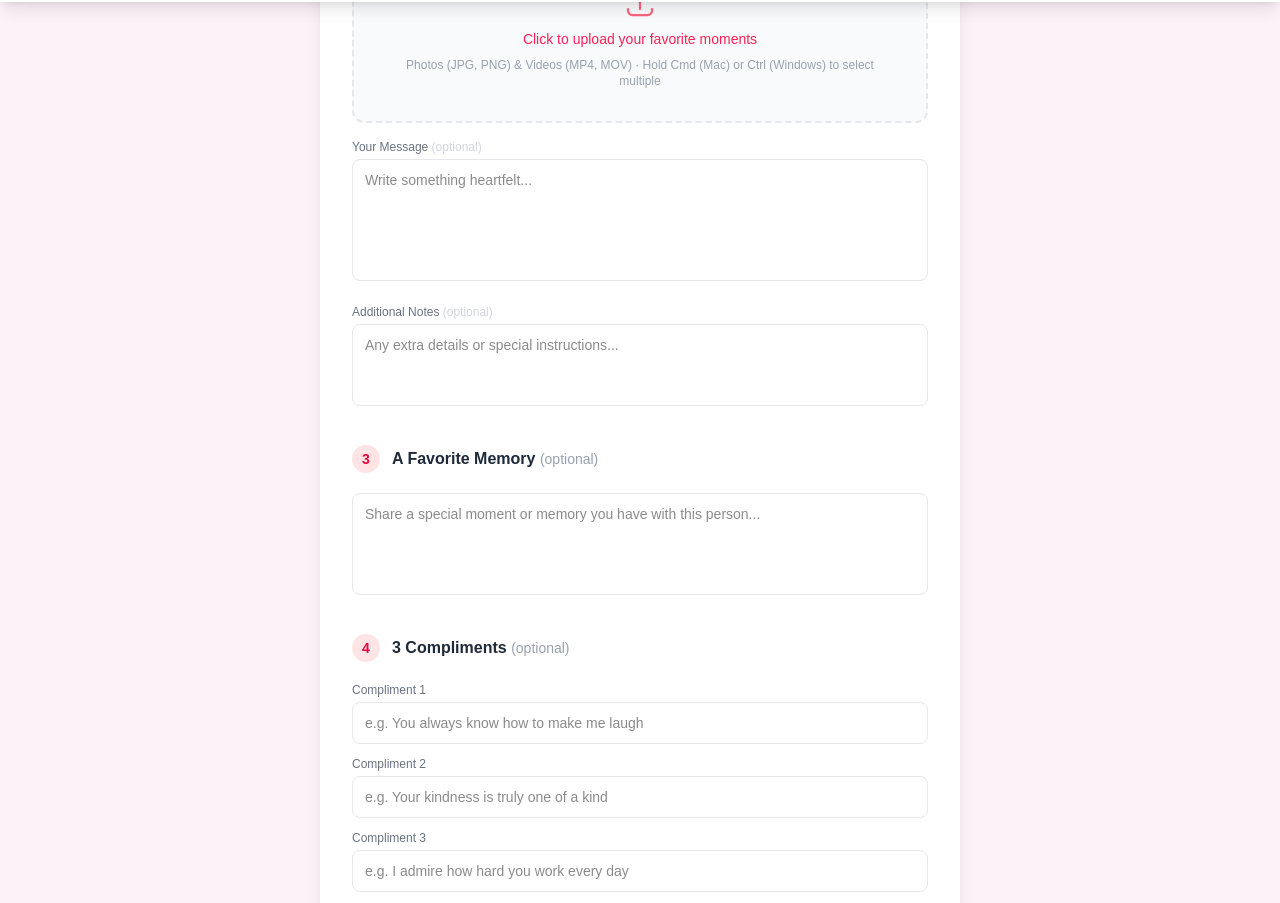
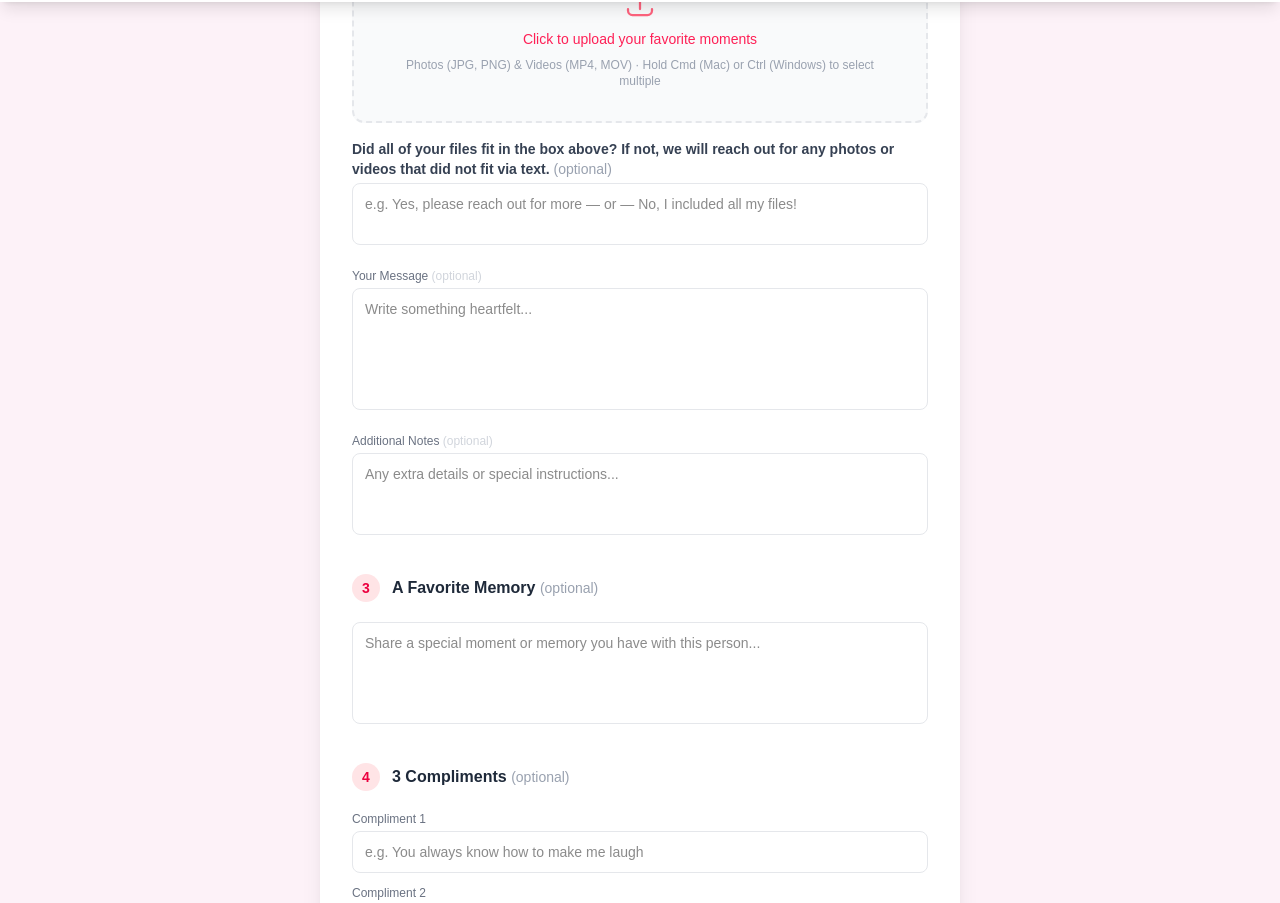
Before and after one commit to codyymas/heartfelt-grams, a Next.js app: page / in a window 1280 px wide. Shown: the part 798-1701 px from the top of the page. Built offline with nearby package versions, Linux system fonts and the light colour scheme.

Commit message:
Add missing files field and update placeholder text

```diff
--- a/app/OrderForm.tsx
+++ b/app/OrderForm.tsx
@@ -21,6 +21,7 @@ export default function OrderForm() {
     compliment2: '',
     compliment3: '',
     message: '',
+    missingFiles: '',
   });
 
   const handleFileChange = async (e: React.ChangeEvent<HTMLInputElement>) => {
@@ -97,6 +98,7 @@ export default function OrderForm() {
       data.append('compliment2', formData.compliment2);
       data.append('compliment3', formData.compliment3);
   data.append('additionalNotes', formData.additionalNotes);
+      data.append('missingFiles', formData.missingFiles);
       data.append('message', formData.message);
       uploadedUrls.forEach((url) => data.append('fileUrls', url));
 
@@ -263,6 +265,16 @@ export default function OrderForm() {
         </div>
 
         <div className="mt-4">
+          <label className="block text-sm font-bold text-gray-700 mb-1">Did all of your files fit in the box above? If not, we will reach out for any photos or videos that did not fit via text. <span className="font-normal text-gray-400">(optional)</span></label>
+          <textarea
+            placeholder="e.g. Yes, please reach out for more — or — No, I included all my files!"
+            rows={2}
+            className="w-full border border-gray-200 rounded-lg px-3 py-2.5 text-sm focus:outline-none focus:ring-2 focus:ring-rose-200 resize-none"
+            onChange={(e) => setFormData({ ...formData, missingFiles: e.target.value })}
+          />
+        </div>
+
+        <div className="mt-4">
           <label className="block text-xs text-gray-500 mb-1">Your Message <span className="text-gray-300">(optional)</span></label>
           <textarea
             placeholder="Write something heartfelt..."
```
